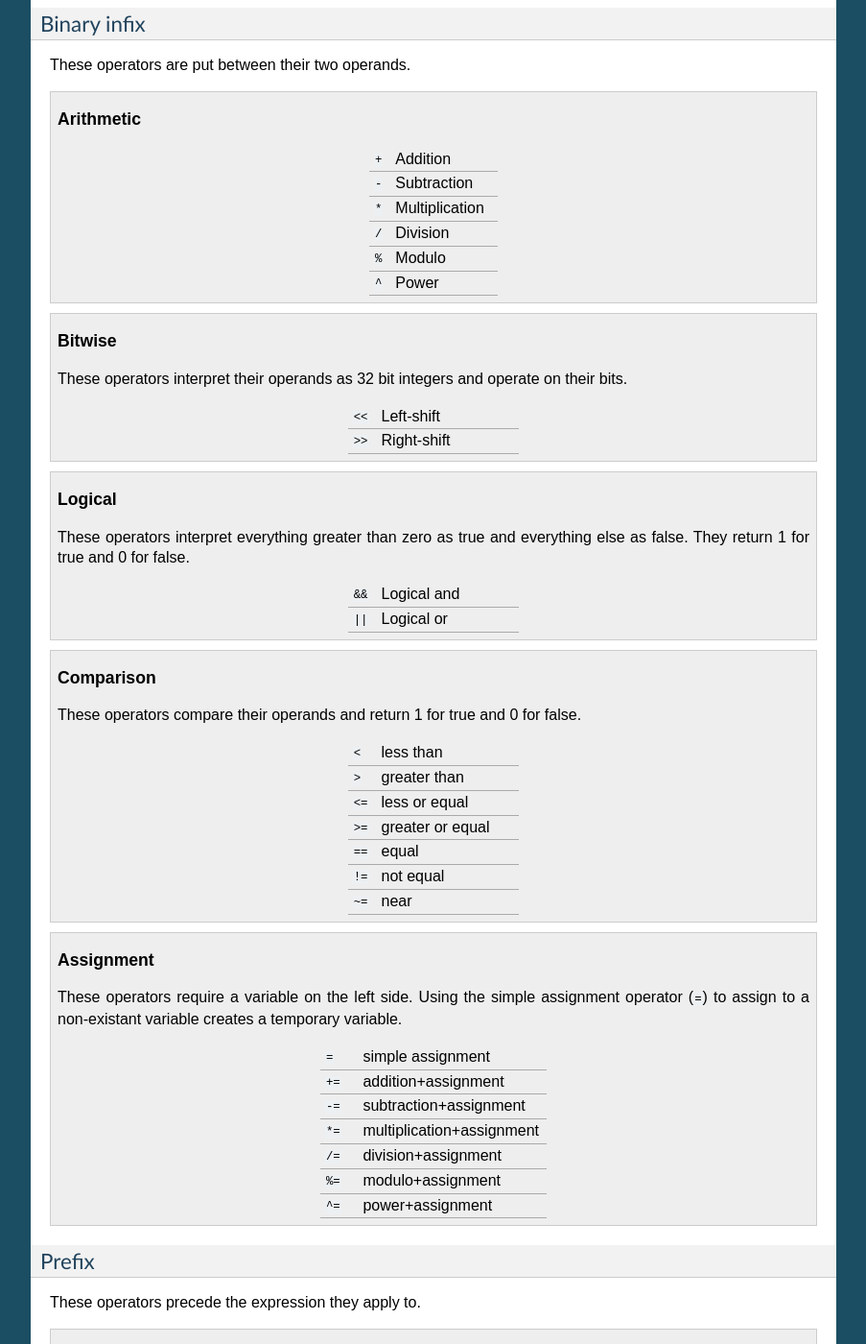
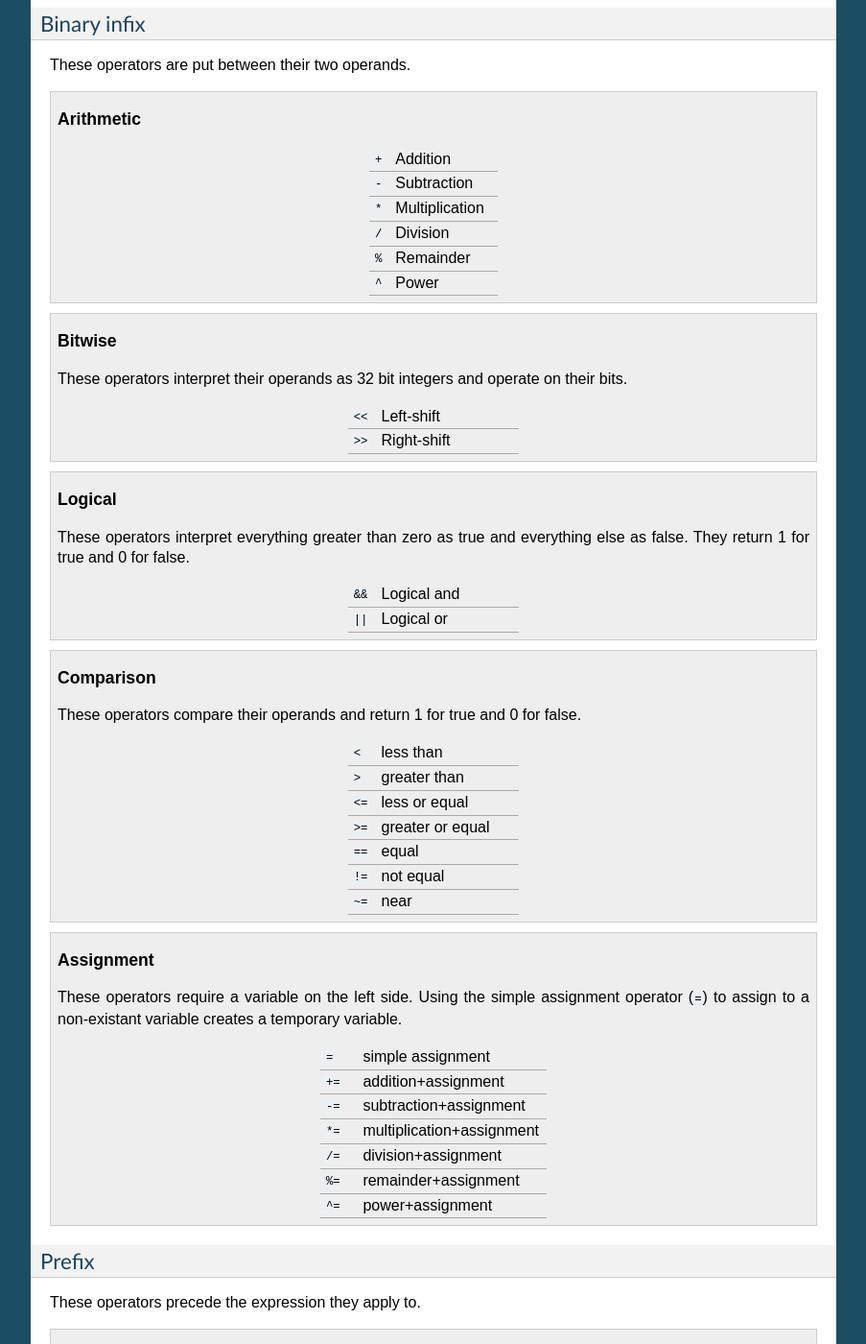
Before and after one commit to EngineHub/WorldEditDocs, a Sphinx documentation site: the page built from source/usage/other/expressions.rst, in a window 1280 px wide and 1400 px high, scrolled down 747 px. Shown: the whole window at 96% size, without its empty margins (198-1101 px from the left). Built offline with Sphinx 7.4.7, drawn with Linux system fonts in a browser that asks for light colours.

Commit message:
Rename modulo operator to remainder (#48)

```diff
--- a/source/usage/other/expressions.rst
+++ b/source/usage/other/expressions.rst
@@ -37,7 +37,7 @@ These operators are put between their two operands.
         ``-``,Subtraction
         ``*``,Multiplication
         ``/``,Division
-        ``%``,Modulo
+        ``%``,Remainder
         ``^``,Power
 
 .. topic:: Bitwise
@@ -89,7 +89,7 @@ These operators are put between their two operands.
         ``-=``,subtraction+assignment
         ``*=``,multiplication+assignment
         ``/=``,division+assignment
-        ``%=``,modulo+assignment
+        ``%=``,remainder+assignment
         ``^=``,power+assignment
 
 Prefix
```
